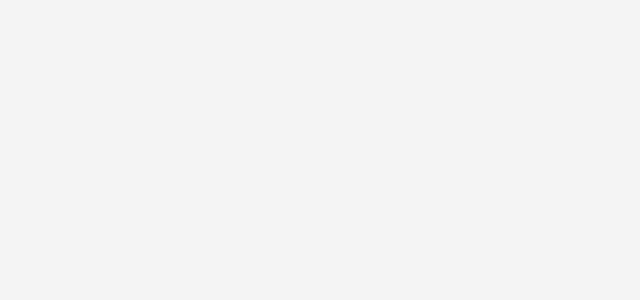
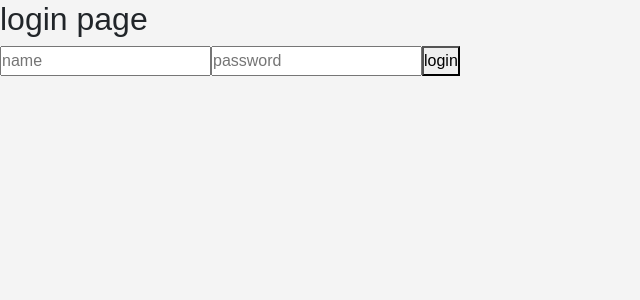
Before and after one commit to mayankpathar/FWET_React_lab, a React (Vite) app: page /Home in a window 1280 px wide. Before the commit this address had no page. Shown: the top 300 px of the page, without its empty margins (0-640 px from the left). Built offline with nearby package versions, Linux system fonts and the light colour scheme.

Commit message:
feat: implement user authentication with context, login, and home components

```diff
--- a/src/App.jsx
+++ b/src/App.jsx
@@ -10,6 +10,10 @@
 // import Acard from "./lab-4/Acard"
 // import Map_List from "./lab-4/Map_List"
 import { BrowserRouter, Route, Routes } from "react-router-dom";
+import { useUser } from "./lab-12/useUser";
+import Home from "./lab-12/Home";
+import { UserProvider } from "./lab-12/UserContext";
+import Login from "./lab-12/Login";
 // import Layouta from "./lab-5/a/Layouta";
 // import Home from "./lab-5/a/Home";
 // import About from "./lab-5/a/About";
@@ -39,14 +43,17 @@ import { BrowserRouter, Route, Routes } from "react-router-dom";
 // import Scientific_calculator from "./lab-9/Scientific_calculator";
 // import CRUD1 from "./lab-10/CRUD1";
 // import Crud from "./lab-10/Crud";
-import A1 from "./lab-11/A1";
-import StudentDetails from "./lab-11/StudentDetails";
-import StudentForm from "./lab-11/Studentfrom";
+// import A1 from "./lab-11/A1";
+// import StudentDetails from "./lab-11/StudentDetails";
+// import StudentForm from "./lab-11/Studentfrom";
 // import A from "./lab-7/b/A";
 // import A from "./lab-7/a/A";
 
 
-
+function AppContext () {
+   const {user}= useUser()
+   return user ? <Home/>:<Login/>
+}
 
 function App() {
 
@@ -124,16 +131,23 @@ function App() {
     {/* <Crud/> */}
     {/* <CRUD1 /> */}
 
-    <BrowserRouter>
+    {/* <BrowserRouter>
   <Routes>
     <Route path="/" element={<A1 />} />
     <Route path="/studentdetails/:id" element={<StudentDetails />} />
     <Route path="/studentform" element={<StudentForm />} />
     <Route path="/studentform/:id" element={<StudentForm />} />
   </Routes>
-</BrowserRouter>
+</BrowserRouter> */}
+   <UserProvider>
+     <AppContext/>
+   </UserProvider>
+
   </>)
 }
 
 
+
+
+
 export default App
--- a/src/lab-11/StudentDetails.jsx
+++ b/src/lab-11/StudentDetails.jsx
@@ -1,13 +1,14 @@
 import React from 'react'
 import { useEffect } from 'react'
 import { useState } from 'react'
-import { Link, useParams } from "react-router-dom";
+import { Link, useNavigate, useParams } from "react-router-dom";
 
 function StudentDetails() {
   const API_URL = "https://6a3b636ce4a07f202e14db14.mockapi.io/mock8min";
 
   const [student, setStudent] = useState({});
   const { id } = useParams();
+  const navigate = useNavigate();
 
   useEffect(() => {
     fetch(`${API_URL}/${id}`)
@@ -21,7 +22,7 @@ function StudentDetails() {
     })
       .then((res) => res.json())
       .then(() => {
-        window.location.href = "/";
+       navigate("/")
       });
   };
 
--- /dev/null
+++ b/src/lab-12/Home.jsx
@@ -0,0 +1,16 @@
+import React, { useState } from 'react'
+import { useUser } from './useUser'
+
+function Home() {
+  const {user,setuser}=useUser();
+
+   return(<>
+    <h1>welcome {user}</h1>
+    <button onClick={()=>(setuser(null))}>
+        Logout
+    </button>
+
+   </>)
+}
+
+export default Home
--- /dev/null
+++ b/src/lab-12/Login.jsx
@@ -0,0 +1,32 @@
+import React, { useState } from 'react'
+import { useUser } from './useUser'
+
+function Login() {
+   const {setuser}=useUser()
+    const [name,setname]= useState("")
+    const [password,setpassword]= useState("")
+    const login = () => {
+      if (name === 'admin' && password ==='1234') {
+        setuser(name)
+      }else{
+        alert("not valid name and password")
+      }
+    }
+
+  return (
+    <div>
+      <h2>login page</h2>
+      <input type="text" value={name} onChange={(e)=>{
+     setname(e.target.value)
+      }} placeholder='name' />
+      <input type="text" value={password} onChange={(e)=>{
+     setpassword(e.target.value)
+      }} placeholder='password' />
+      <button onClick={login} >
+        login
+      </button>
+    </div>
+  )
+}
+
+export default Login
--- /dev/null
+++ b/src/lab-12/UserContext.jsx
@@ -0,0 +1,12 @@
+import { Children, createContext, useState } from "react";
+
+export const UserContext = createContext();
+
+export function UserProvider({children}){
+    const [user,setuser] = useState(null);
+   return (
+    <UserContext.Provider value={{user,setuser}}>
+        {children}
+    </UserContext.Provider>
+   )
+}
--- /dev/null
+++ b/src/lab-12/useUser.jsx
@@ -0,0 +1,6 @@
+import React, { useContext } from 'react'
+import { UserContext } from './UserContext'
+
+export function useUser() {
+  return useContext(UserContext);
+}
```
